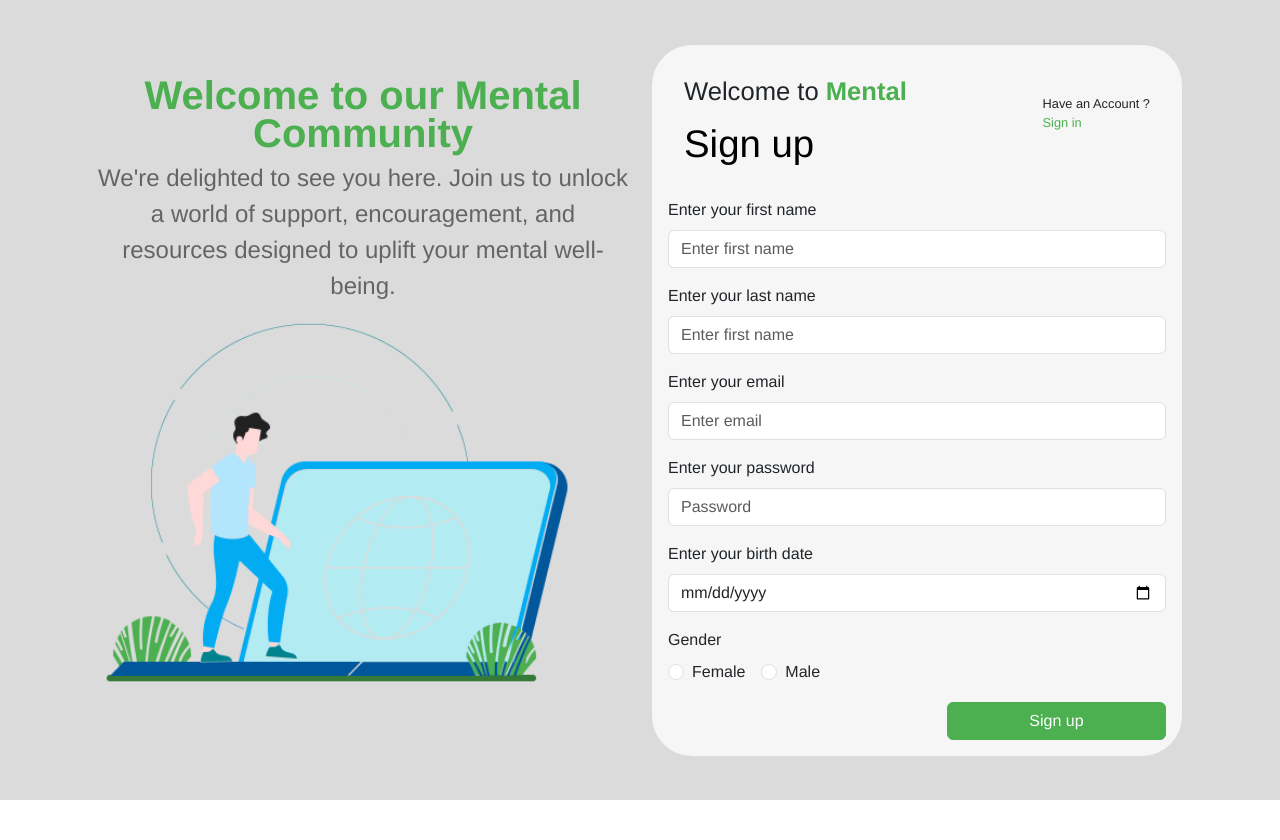
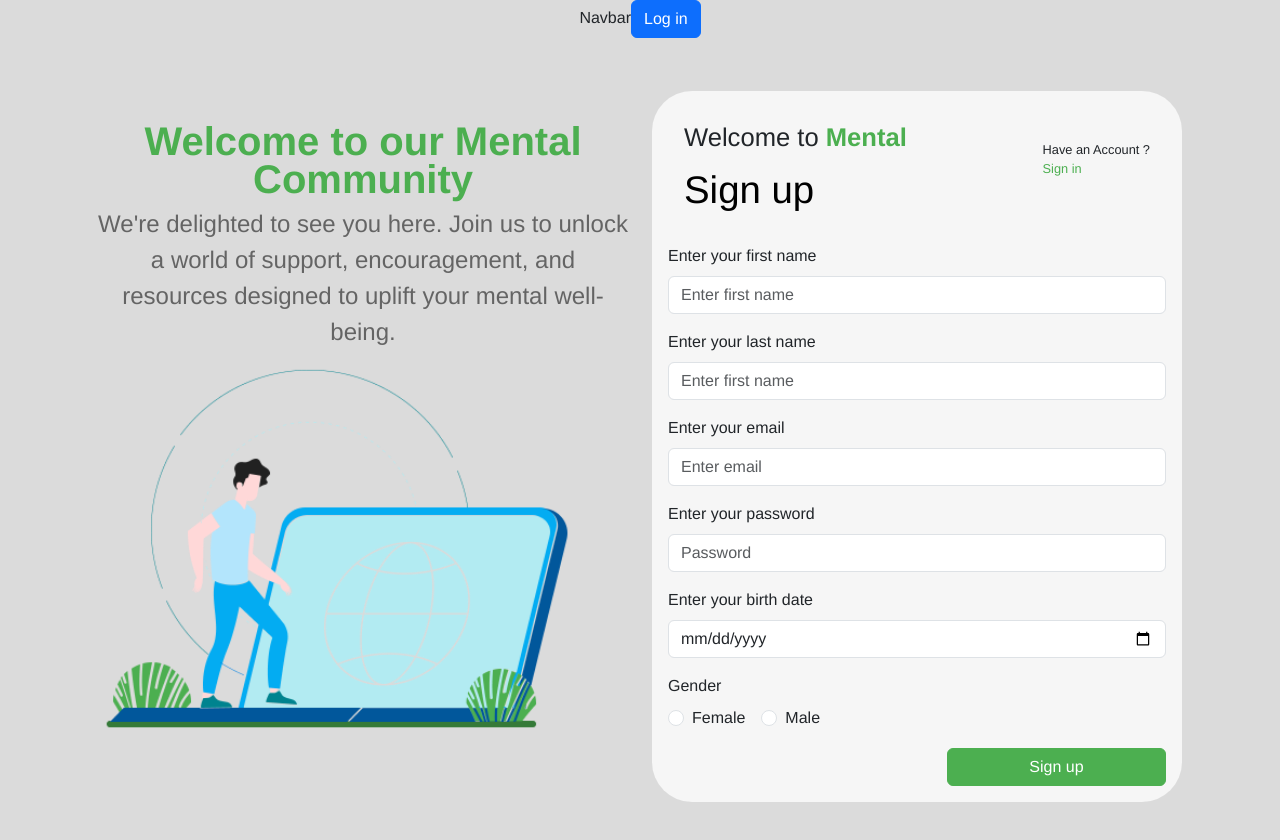
Before and after one commit to Ranatarek22/Mental-Health, a React (Create React App) app: page /signup in a window 1280 px wide. Shown: the top 840 px of the page. Before the commit the page ends 800 px from the top, so only its background shows below. Built offline with nearby package versions, Linux system fonts and the light colour scheme.

Commit message:
Related to routing issue

```diff
--- a/src/App.js
+++ b/src/App.js
@@ -1,4 +1,4 @@
-import { Suspense, lazy } from "react";
+import { Suspense, lazy, useState } from "react";
 import "../src/style.css";
 // // import LoginPage from "./components/LoginPage";
 // import SignUpPage from "./components/SignUpPage";
@@ -7,6 +7,8 @@ import { BrowserRouter, Routes, Route, Navigate } from "react-router-dom";
 import BlockRoute from "./routes/blockRoute";
 import Navbar from "./components/navigation/NavBar/navbar";
 import Sidebar from "./components/navigation/SideBar/sidebar";
+import NavigateController from "./components/navigation/NavigateController/NavigateController";
+import { main_routes } from "./routes/routes";
 
 const LoginPage = lazy(() => import("./components/pages/LoginPage/LoginPage"));
 const ForumsPage = lazy(() =>
@@ -16,16 +18,25 @@ const SignUpPage = lazy(() =>
   import("./components/pages/SignUpPage/SignUpPage")
 );
 const HomePage = lazy(() => import("./components/pages/HomePage/HomePage"));
-const UserPage = lazy(() => import("./components/pages/UserPage/UserPage"));
+const ProfilePage = lazy(() =>
+  import("./components/pages/ProfilePage/ProfilePage")
+);
 
 function App() {
-  const main_routes = ["/", "/login", "/signup"];
-  const pathname = window.location.pathname;
-  console.log(pathname);
+  const [pathname, setPathname] = useState();
   return (
     <Suspense fallback={<div>loading...</div>}>
       <BrowserRouter>
-        {main_routes.includes(pathname) ? <Navbar /> : <Sidebar />}
+        <div
+          className={`d-flex justify-content-center align-items-center w-100
+                        ${
+                          main_routes.includes(pathname)
+                            ? "flex-column"
+                            : "flex-row"
+                        }`}
+        >
+          <NavigateController setPathname={setPathname} />
+          <main className="flex-grow-1 p-2">
             <Routes>
               <Route path="/" element={<HomePage />} />
               <Route
@@ -44,10 +55,12 @@ function App() {
                   </BlockRoute>
                 }
               />
-          <Route path="/user" element={<UserPage />} />
+              <Route path="/profile" element={<ProfilePage />} />
               <Route path="/forums" element={<ForumsPage />} />
-          <Route path="*" element={<Navigate to={"/"} />} />
+              {/* <Route path="*" element={<Navigate to={"/"} />} /> */}
             </Routes>
+          </main>
+        </div>
         <ToasterProvider />
       </BrowserRouter>
     </Suspense>
--- a/src/components/forms/login-form.jsx
+++ b/src/components/forms/login-form.jsx
@@ -42,9 +42,9 @@ const LoginForm = () => {
         localStorage.setItem("mental_auth", JSON.stringify(user_token));
         updateActiveUser(user_token);
         toast.success("Successfully logged");
-        navigate("/user");
+        navigate("/profile");
 
-        window.location.reload();
+        // window.location.reload();
       } catch (error) {
         if (axios.isCancel(error)) {
           console.error("cancelled");
--- a/src/components/navigation/NavBar/navbar.jsx
+++ b/src/components/navigation/NavBar/navbar.jsx
@@ -12,19 +12,18 @@ const Navbar = () => {
     navigate("/");
   };
   return (
-    // <nav>
-    //   Navbar
-    //   {isAuthenticated ? (
-    //     <Button type="button" onClick={logOutHandler}>
-    //       Log out
-    //     </Button>
-    //   ) : (
-    //     <Button type="button" onClick={() => navigate("/login")}>
-    //       Log in
-    //     </Button>
-    //   )}
-    // </nav>
-    <></>
+    <nav>
+      Navbar
+      {isAuthenticated ? (
+        <Button type="button" onClick={logOutHandler}>
+          Log out
+        </Button>
+      ) : (
+        <Button type="button" onClick={() => navigate("/login")}>
+          Log in
+        </Button>
+      )}
+    </nav>
   );
 };
 
--- /dev/null
+++ b/src/components/pages/ProfilePage/ProfilePage.jsx
@@ -0,0 +1,7 @@
+import React from "react";
+
+const ProfilePage = () => {
+  return <div>UserProfile</div>;
+};
+
+export default ProfilePage;
--- a/src/routes/blockRoute.jsx
+++ b/src/routes/blockRoute.jsx
@@ -9,7 +9,7 @@ const BlockRoute = ({ children }) => {
 
   const isAuth = isAuthenticated;
   //wraping components(component inside another component) <Route></Route>
-  return <>{!isAuth ? children : <Navigate to={"/user"} />}</>;
+  return <>{!isAuth ? children : <Navigate to={"/profile"} />}</>;
 };
 
 export default BlockRoute;
--- /dev/null
+++ b/src/routes/routes.js
@@ -0,0 +1 @@
+export const main_routes = ["/", "/login", "/signup"];
--- a/src/style.css
+++ b/src/style.css
@@ -204,6 +204,8 @@
 .sidebar {
   background-color: #e6e6e6;
 }
+.container-sidebar + * {
+}
 .content-area {
   background-color: #dcdcdc;
 }
@@ -243,9 +245,15 @@
   background-color: #000000;
   border-radius: 5px;
 }
+.container-sidebar {
+  width: 300px;
+}
 @media (max-width: 768px) {
   .user-link {
     display: none;
+  }
+  .container-sidebar {
+    width: 80px;
   }
   .user-name,
   .user-email {
```
Also changed, not shown: src/components/pages/UserPage/UserPage.jsx (deleted, +0 -7 lines). Lines whose indentation alone changed are shown as unchanged.
